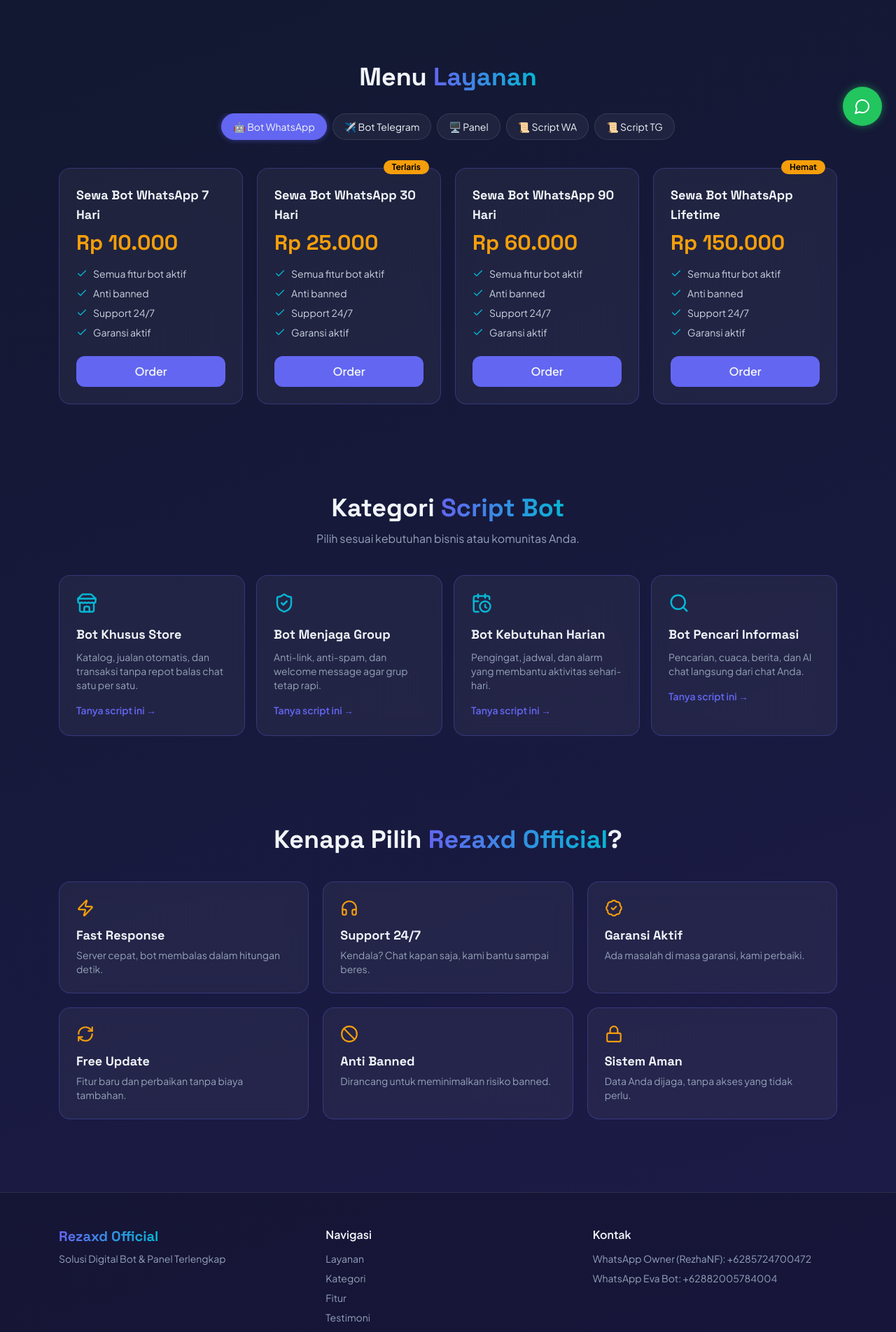
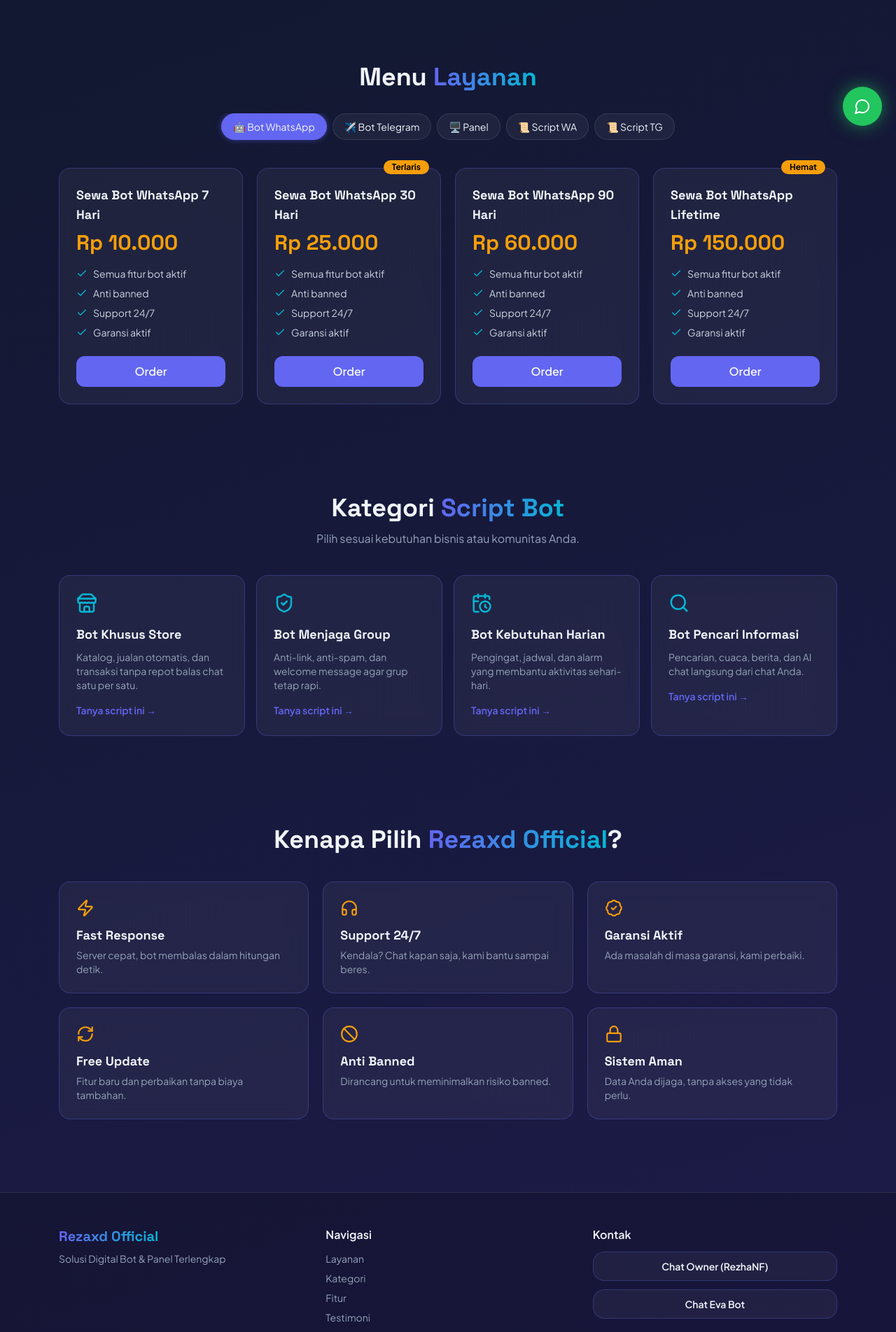
Before and after one commit to RezhaNF42/rezaxd-store, a Next.js app: page / in a window 1280 px wide. Shown: the part 600-2504 px from the top of the page at 70% size. Built offline with nearby package versions, Linux system fonts and the light colour scheme.

Commit message:
kontak lewat menu, nomor disembunyikan

```diff
--- /dev/null
+++ b/src/app/wa/[who]/route.ts
@@ -0,0 +1,16 @@
+import { NextRequest, NextResponse } from "next/server";
+
+// Nomor hanya dibaca di server, tidak masuk ke HTML maupun bundle
+const NUMBERS: Record<string, string | undefined> = {
+  owner: process.env.WA_OWNER,
+  bot: process.env.WA_BOT,
+};
+
+export function GET(req: NextRequest, { params }: { params: { who: string } }) {
+  const num = NUMBERS[params.who];
+  if (!num) return new NextResponse("Not found", { status: 404 });
+
+  const text = (req.nextUrl.searchParams.get("text") ?? "").slice(0, 500);
+  const url = `https://wa.me/${num}${text ? `?text=${encodeURIComponent(text)}` : ""}`;
+  return NextResponse.redirect(url, 302);
+}
--- a/src/components/FloatingWA.tsx
+++ b/src/components/FloatingWA.tsx
@@ -1,17 +1,58 @@
 "use client";
-import { MessageCircle } from "lucide-react";
-import { waLink } from "@/lib/config";
+import { useState } from "react";
+import { MessageCircle, X, User, Bot } from "lucide-react";
+import { STORE, waLink } from "@/lib/config";
 
 export default function FloatingWA() {
+  const [open, setOpen] = useState(false);
+
+  const items = [
+    {
+      icon: User,
+      title: `Chat Owner (${STORE.owner})`,
+      sub: "Order, tanya harga, request panel",
+      href: waLink("Halo Kak Rezha, saya mau tanya layanan di Rezaxd Official 🙏", "owner"),
+    },
+    {
+      icon: Bot,
+      title: "Chat Eva Bot",
+      sub: "Info bot dan layanan",
+      href: waLink("Halo Eva Bot, saya mau tanya layanan 🙏", "bot"),
+    },
+  ];
+
   return (
-    <a
-      href={waLink("Halo Kak Rezha, saya mau tanya layanan di Rezaxd Official 🙏")}
-      target="_blank"
-      rel="noreferrer"
-      aria-label="Chat WhatsApp"
-      className="fixed bottom-5 right-5 z-50 grid h-14 w-14 place-items-center rounded-full bg-green-500 shadow-[0_0_12px_rgba(34,197,94,.5)] transition hover:scale-110"
-    >
-      <MessageCircle className="text-white" />
-    </a>
+    <div className="fixed bottom-5 right-5 z-50 flex flex-col items-end gap-3">
+      {/* Ketuk di luar menu untuk menutup */}
+      {open && (
+        <button aria-label="Tutup menu" onClick={() => setOpen(false)}
+                className="fixed inset-0 -z-10 cursor-default" />
+      )}
+
+      {open && (
+        <div className="w-72 rounded-2xl border border-primary/30 bg-slate-900/95 p-3 shadow-xl">
+          <p className="px-2 pb-2 text-sm font-semibold">Hubungi Kami</p>
+          {items.map((it) => (
+            <a key={it.title} href={it.href} target="_blank" rel="nofollow noopener"
+               className="flex items-center gap-3 rounded-xl p-3 transition hover:bg-white/10">
+              <it.icon size={20} className="shrink-0 text-cyan" />
+              <span>
+                <span className="block text-sm font-semibold">{it.title}</span>
+                <span className="block text-xs text-slate-400">{it.sub}</span>
+              </span>
+            </a>
+          ))}
+        </div>
+      )}
+
+      <button
+        onClick={() => setOpen(!open)}
+        aria-label="Menu kontak"
+        aria-expanded={open}
+        className="grid h-14 w-14 place-items-center rounded-full bg-green-500 shadow-[0_0_24px_rgba(34,197,94,.6)] transition hover:scale-110"
+      >
+        {open ? <X className="text-white" /> : <MessageCircle className="text-white" />}
+      </button>
+    </div>
   );
 }
--- a/src/components/Footer.tsx
+++ b/src/components/Footer.tsx
@@ -8,6 +8,8 @@
   ["Testimoni", "#testimoni"],
   ["FAQ", "#faq"],
 ];
+
+const btn = "glass block px-4 py-2.5 text-center text-sm font-semibold";
 
 export default function Footer() {
   return (
@@ -31,20 +33,16 @@
 
         <div>
           <h4 className="font-semibold">Kontak</h4>
-          <ul className="mt-3 space-y-2 text-sm text-slate-400">
-            <li>
-              <a className="hover:text-cyan" target="_blank" rel="noreferrer"
-                 href={waLink("Halo Kak Rezha, saya mau tanya layanan 🙏")}>
-                WhatsApp Owner ({STORE.owner}): +{STORE.ownerWA}
-              </a>
-            </li>
-            <li>
-              <a className="hover:text-cyan" target="_blank" rel="noreferrer"
-                 href={waLink("Halo Eva Bot, saya mau tanya 🙏", STORE.botWA)}>
-                WhatsApp Eva Bot: +{STORE.botWA}
-              </a>
-            </li>
-          </ul>
+          <div className="mt-3 space-y-3">
+            <a className={btn} target="_blank" rel="nofollow noopener"
+               href={waLink("Halo Kak Rezha, saya mau tanya layanan 🙏", "owner")}>
+              Chat Owner ({STORE.owner})
+            </a>
+            <a className={btn} target="_blank" rel="nofollow noopener"
+               href={waLink("Halo Eva Bot, saya mau tanya layanan 🙏", "bot")}>
+              Chat Eva Bot
+            </a>
+          </div>
 
           <div className="mt-4 flex gap-3">
             {socials.filter((s) => s.href).map((s) => (
@@ -57,7 +55,6 @@
         </div>
       </div>
 
-      {/* pb-24 agar tidak tertutup tombol WhatsApp mengambang */}
       <div className="border-t border-white/10 px-5 pb-24 pt-4 text-center text-xs text-slate-500">
         © {new Date().getFullYear()} Rezaxd Official. All rights reserved.
       </div>
--- a/src/lib/config.ts
+++ b/src/lib/config.ts
@@ -1,15 +1,15 @@
-// Identitas toko, ubah di sini saja
+// Identitas toko. Nomor WhatsApp TIDAK disimpan di sini (ada di env server).
 export const STORE = {
   name: "Rezaxd Official - Eva Bot",
   tagline: "Solusi Digital Bot & Panel Terlengkap",
   owner: "RezhaNF",
-  ownerWA: "6285724700472",
-  botWA: "62882005784004",
 };
 
-// Semua tombol order memakai helper ini: pesan sudah terisi otomatis
-export const waLink = (msg: string, to: string = STORE.ownerWA) =>
-  `https://wa.me/${to}?text=${encodeURIComponent(msg)}`;
+type Target = "owner" | "bot";
+
+// Semua tombol WhatsApp lewat /wa/<owner|bot>, nomor disembunyikan di server
+export const waLink = (msg: string, to: Target = "owner") =>
+  `/wa/${to}?text=${encodeURIComponent(msg)}`;
 
 export const rupiah = (n: number) =>
   new Intl.NumberFormat("id-ID", {
```
Also changed, not shown: 1 other file (tests, documents, lock files or other folders).
